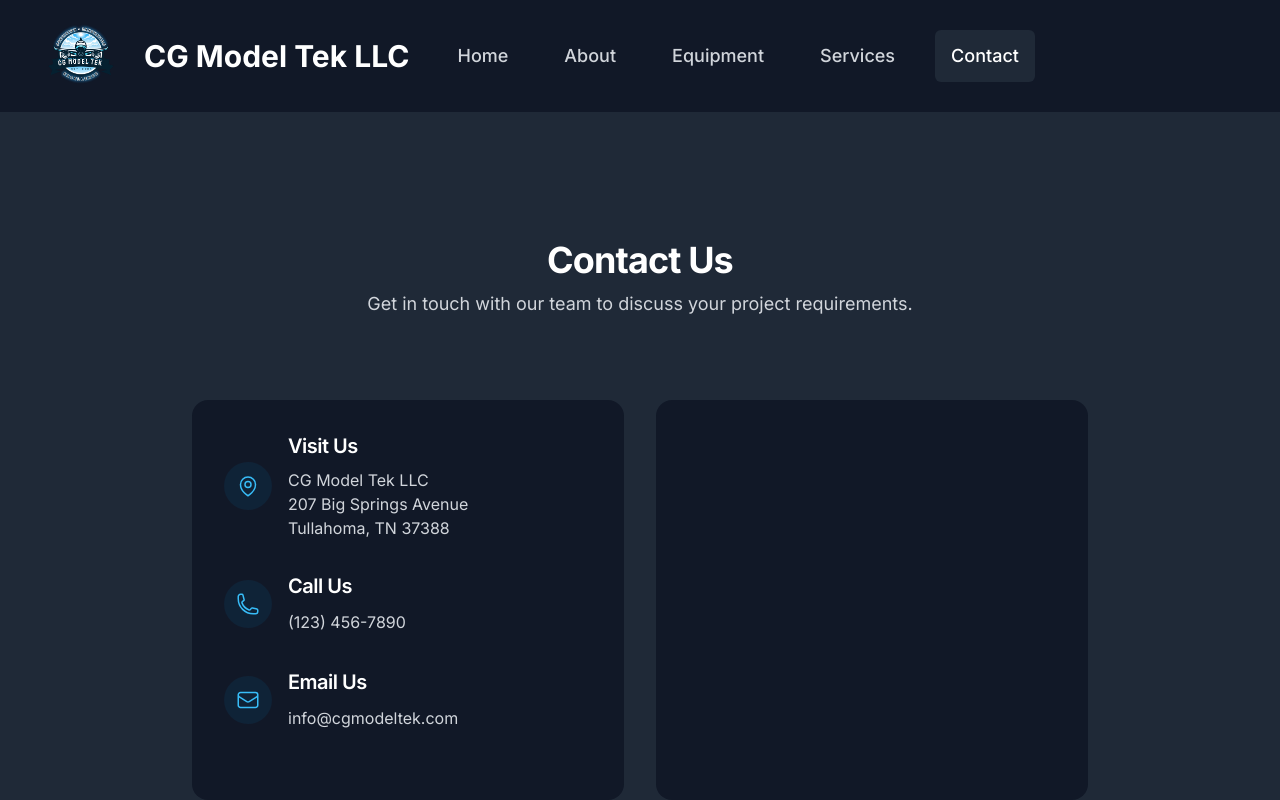
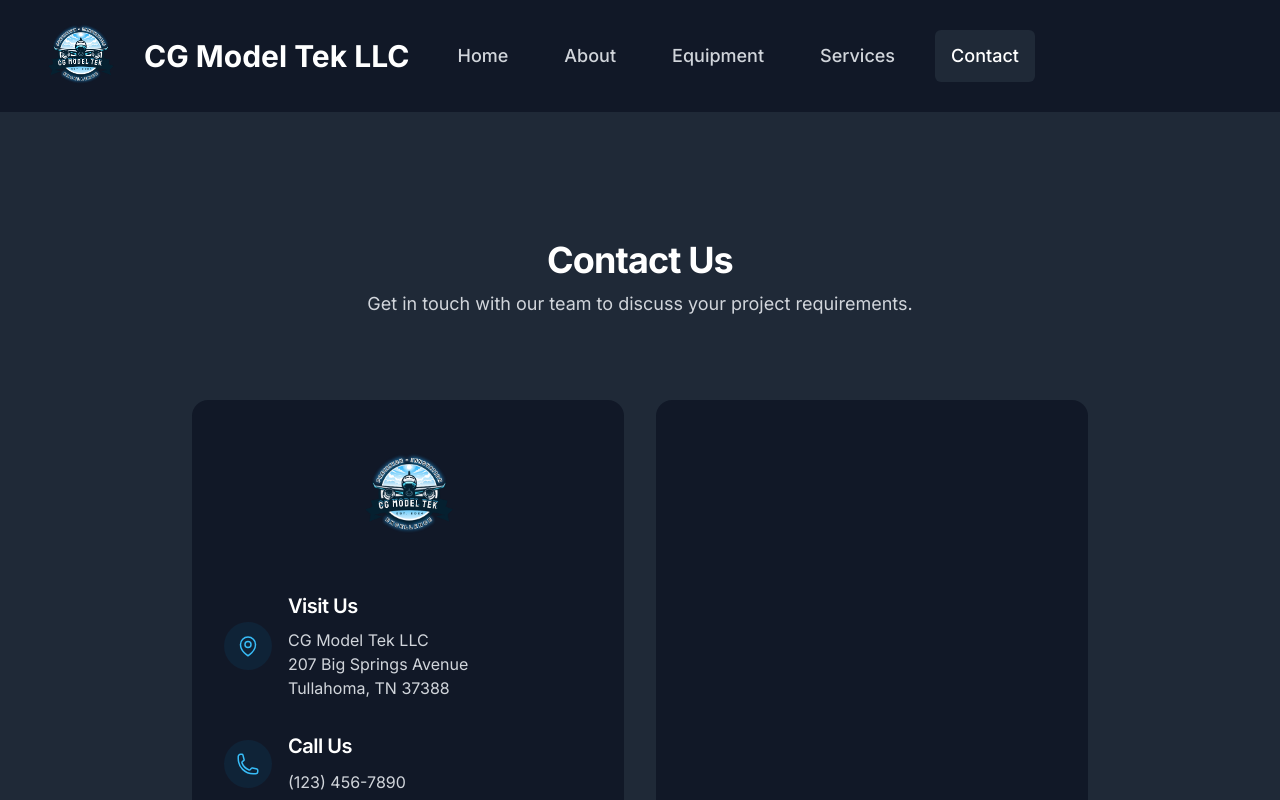
Before and after one commit to chadthomas31/cgmodeltek, a Next.js app: page /contact in a window 1280 px wide. Shown: the top 800 px of the page. Built offline with nearby package versions, Linux system fonts and the light colour scheme.

Commit message:
Add logo to contact page info box

```diff
--- a/src/app/contact/page.tsx
+++ b/src/app/contact/page.tsx
@@ -1,5 +1,6 @@
 import { Metadata } from 'next';
 import { MapPinIcon, PhoneIcon, EnvelopeIcon } from '@heroicons/react/24/outline';
+import Image from 'next/image';
 
 export const metadata: Metadata = {
   title: 'Contact Us - CG Model Tek',
@@ -19,6 +20,18 @@
 
         <div className="mx-auto mt-16 grid max-w-4xl grid-cols-1 gap-8 sm:mt-20 lg:grid-cols-2">
           <div className="bg-gray-900 p-8 rounded-2xl">
+            <div className="flex justify-center mb-8">
+              <div className="relative h-32 w-32">
+                <Image
+                  src="/images/Logo/CGMTek-LOGO-1.png"
+                  alt="CG Model Tek LLC Logo"
+                  fill
+                  className="object-contain"
+                  sizes="128px"
+                  quality={100}
+                />
+              </div>
+            </div>
             <div className="space-y-8">
               <div className="flex items-center gap-x-4">
                 <div className="flex h-12 w-12 items-center justify-center rounded-full bg-primary-600/10">
```
